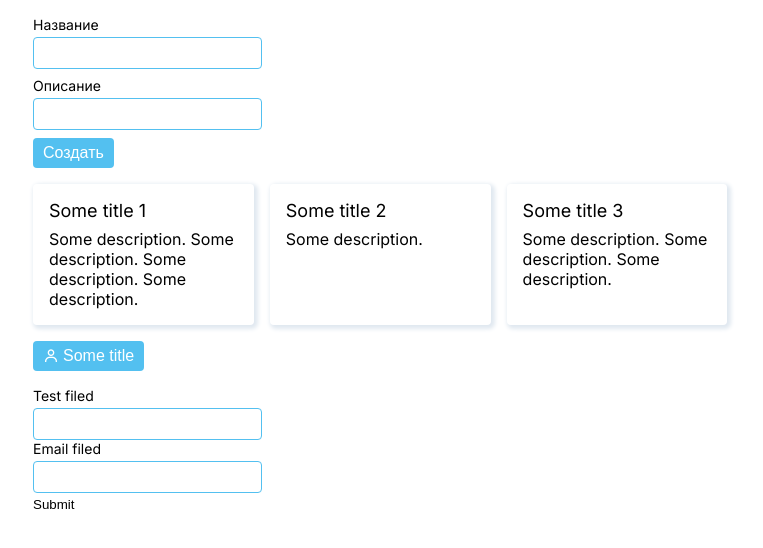
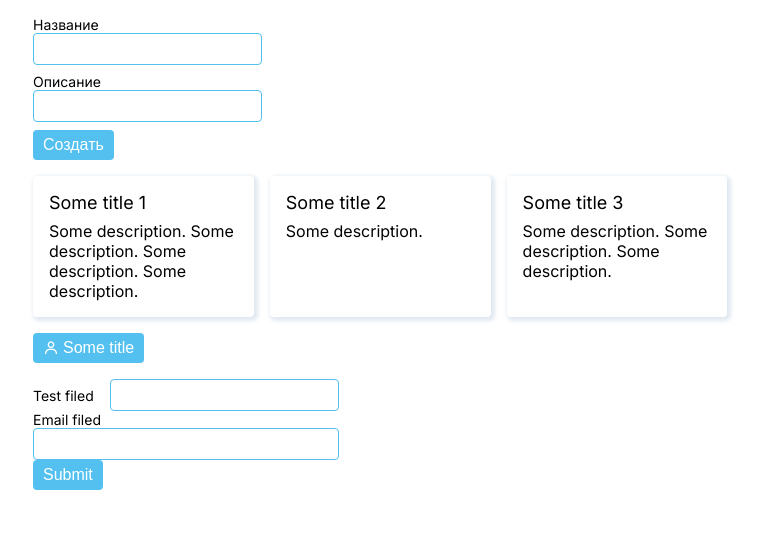
Before and after one commit to Gorschenko/react-app, a React (Create React App) app: page / in a window 1280 px wide. Shown: the top 548 px of the page, without its empty margins (23-786 px from the left). Built offline with nearby package versions, Linux system fonts and the light colour scheme.

Commit message:
Inputs have been edited

```diff
--- a/src/components/App/FormApp/FormApp.js
+++ b/src/components/App/FormApp/FormApp.js
@@ -1,7 +1,6 @@
 import React from 'react';
-// import PropType from 'prop-types';
 import classes from 'components/App/FormApp/FormApp.module.scss';
-import SimpleInput from 'components/base/SimpleInput/SimpleInput.js';
+import SimpleInput from 'components/base/inputs/SimpleInput/SimpleInput.js';
 import DefaultButton from 'components/base/DefaultButton/DefaultButton.js';
 
 export default class FormApp extends React.Component {
@@ -23,11 +22,13 @@ export default class FormApp extends React.Component {
                 <form className={classes.formApp}>
                     <SimpleInput
                         title="Название"
+                        name="name"
                         query={this.state.formData.title}
                         onChange={newValue => this.setState({ formData: { ...this.state.formData, title: newValue } })}
                     />
                     <SimpleInput
                         title="Описание"
+                        name="description"
                         query={this.state.formData.description}
                         onChange={newValue => this.setState({ formData: { ...this.state.formData, description: newValue } })}
                     />
--- a/src/components/SimpleForm/SimpleForm.js
+++ b/src/components/SimpleForm/SimpleForm.js
@@ -1,8 +1,8 @@
 import { useForm } from "react-hook-form";
 import { yupResolver } from '@hookform/resolvers/yup';
 import * as yup from "yup";
-import DefaultInput from 'components/base/DefaultInput/DefaultInput.js';
-// import DefaultButton from 'components/base/DefaultButton/DefaultButton.js';
+import DefaultInput from 'components/base/inputs/DefaultInput/DefaultInput.js';
+import DefaultButton from 'components/base/DefaultButton/DefaultButton.js';
 
 const SimpleForm = () => {
     const schema = yup.object({
@@ -10,10 +10,13 @@ const SimpleForm = () => {
         email: yup.string().email().required(),
     }).required();
 
-    const { register, handleSubmit, formState:{ errors } } = useForm(
+    const { register, handleSubmit, formState:{ errors }, reset } = useForm(
         { resolver: yupResolver(schema) }
     );
-    const onSubmit = data => console.log(data);
+    const onSubmit = data => {
+        console.log(data);
+        reset();
+    };
 
     return (
         <form onSubmit={handleSubmit(onSubmit)}>
@@ -22,6 +25,8 @@ const SimpleForm = () => {
                 name="test"
                 register={register}
                 errors={errors}
+                isInlined={true}
+                additionalClasses="flex-gap-16"
             />
             <DefaultInput
                 title="Email filed"
@@ -29,7 +34,7 @@ const SimpleForm = () => {
                 register={register}
                 errors={errors}
             />
-            <button>Submit</button>
+            <DefaultButton title="Submit" />
         </form>
     );
 }
--- a/src/components/base/DefaultButton/DefaultButton.js
+++ b/src/components/base/DefaultButton/DefaultButton.js
@@ -30,7 +30,7 @@ export default class DefaultButton extends React.Component {
 }
 
 DefaultButton.propTypes = {
-    action: PropTypes.func.isRequired,
+    action: PropTypes.func,
     title: PropTypes.string,
     icon: PropTypes.string,
     size: PropTypes.string,
--- a/src/components/base/DefaultInput/DefaultInput.js
+++ /dev/null
@@ -1,38 +0,0 @@
-import PropType from 'prop-types';
-import 'components/base/DefaultInput/DefaultInput.scss';
-
-const DefaultInput = (props) => {
-    const title = props.title ? <p>{props.title}</p> : null;
-    const inputClasses = `
-        simple-input
-        simple-input_${props.size}
-    `;
-    const error = props.errors[props.name]
-        ? <p>{props.errors[props.name].message }</p>
-        : null;
-    return (
-        <div className={inputClasses}>
-            {title}
-            <input
-                type={props.type}
-                { ...props.register(props.name) }
-            />
-            {error}
-        </div>
-    )
-};
-
-DefaultInput.propTypes = {
-    name: PropType.string.isRequired,
-    errors: PropType.object.isRequired,
-    register: PropType.func.isRequired,
-    title: PropType.string,
-    type: PropType.string,
-}
-
-DefaultInput.defaultProps = {
-    type: 'text',
-    size: 'l',
-}
-
-export default DefaultInput;
--- a/src/components/base/SimpleInput/SimpleInput.scss
+++ /dev/null
@@ -1,27 +0,0 @@
-.simple-input {
-    @include flex-column;
-    gap: 4px;
-
-    p {
-        @include text_s;
-    }
-
-    input {
-        border: 1px solid $cl-primary;
-        border-radius: 4px;
-    }
-
-    &_l {
-        input {
-            padding: 6px 10px;
-            @include text_m;
-        }
-    }
-
-    &_m {
-        input {
-            padding: 4px 8px;
-            @include text_xs;
-        }
-    }
-}
--- /dev/null
+++ b/src/components/base/inputs/DefaultInput/DefaultInput.js
@@ -0,0 +1,57 @@
+import PropType from 'prop-types';
+import 'components/base/inputs/baseInputs.scss';
+
+const DefaultInput = (props) => {
+    const title = props.title
+        ?
+        <label
+            htmlFor={props.name}
+            className="display-block"
+        >
+            {props.title}
+        </label>
+        : null;
+
+    const inputClasses = `
+        default-input
+        default-input_${props.isInlined ? 'inlined' : 'blocked'}
+        default-input_${props.size}
+        ${props.additionalClasses ? props.additionalClasses : ''}
+    `;
+
+    const error = props.errors[props.name]
+        ? <p className="text_xs color_danger">{props.errors[props.name].message }</p>
+        : null;
+
+    return (
+        <div>
+            <div className={inputClasses}>
+                {title}
+                <input
+                    id={props.name}
+                    type={props.type}
+                    { ...props.register(props.name) }
+                />
+            </div>
+            {error}
+        </div>
+    )
+};
+
+DefaultInput.propTypes = {
+    errors: PropType.object.isRequired,
+    register: PropType.func.isRequired,
+    name: PropType.string.isRequired,
+    title: PropType.string,
+    type: PropType.string,
+    isInlined: PropType.bool,
+    additionalClasses: PropType.string,
+}
+
+DefaultInput.defaultProps = {
+    type: 'text',
+    isInlined: false,
+    size: 'l',
+}
+
+export default DefaultInput;
--- a/src/components/base/SimpleInput/SimpleInput.js
+++ b/src/components/base/inputs/SimpleInput/SimpleInput.js
@@ -1,6 +1,6 @@
 import React from 'react';
 import PropType from 'prop-types';
-import 'components/base/SimpleInput/SimpleInput.scss';
+import 'components/base/inputs/baseInputs.scss';
 
 export default class SimpleInput extends React.Component {
     constructor() {
@@ -31,16 +31,28 @@ export default class SimpleInput extends React.Component {
     }
 
     render() {
-        const title = this.props.title ? <p>{this.props.title}</p> : null;
+        const title = this.props.title
+            ?
+            <label
+                htmlFor={this.props.name}
+                className="display-block"
+            >
+                {this.props.title}
+            </label>
+            : null;
+
         const inputClasses = `
-            simple-input
-            simple-input_${this.props.size}
+            default-input
+            default-input_${this.props.isInlined ? 'inlined' : 'blocked'}
+            default-input_${this.props.size}
+            ${this.props.additionalClasses ? this.props.additionalClasses : ''}
         `;
 
         return (
             <div className={inputClasses}>
                 {title}
                 <input
+                    id={this.props.name}
                     type={this.props.type}
                     value={this.state.query}
                     onChange={this.actions.onChange}
@@ -53,11 +65,15 @@ export default class SimpleInput extends React.Component {
 SimpleInput.propTypes = {
     query: PropType.string.isRequired,
     onChange: PropType.func.isRequired,
+    name: PropType.string.isRequired,
     title: PropType.string,
     type: PropType.string,
+    isInlined: PropType.bool,
+    additionalClasses: PropType.string,
 }
 
 SimpleInput.defaultProps = {
     type: 'text',
+    isInlined: false,
     size: 'l',
 }
--- a/src/components/base/DefaultInput/DefaultInput.scss
+++ b/src/components/base/inputs/baseInputs.scss
@@ -1,8 +1,15 @@
 .default-input {
-    @include flex-column;
-    gap: 4px;
 
-    p {
+    &_inlined {
+        display: flex;
+        align-items: center;
+    }
+
+    &_blocked {
+        @include flex-column;
+    }
+
+    label {
         @include text_s;
     }
 
--- /dev/null
+++ b/src/styles/colors.scss
@@ -0,0 +1,5 @@
+.color {
+    &_danger {
+        color: $cl-danger;
+    }
+}
--- a/src/styles/main.scss
+++ b/src/styles/main.scss
@@ -3,5 +3,6 @@
 @import url('https://fonts.googleapis.com/css2?family=Inter&display=swap');
 @import 'boxicons/css/boxicons.min.css';
 @import 'fonts.scss';
+@import 'colors.scss';
 @import 'resets.scss';
 @import 'positions.scss';
--- a/src/styles/positions.scss
+++ b/src/styles/positions.scss
@@ -1,5 +1,23 @@
+.display-block {
+    display: block;
+}
+
 .parent-size {
     @include parent-size;
+}
+
+.flex-gap {
+    &-8 {
+        gap: 8px;
+    }
+
+    &-16 {
+        gap: 16px;
+    }
+
+    &-24 {
+        gap: 24px;
+    }
 }
 
 .flex {
@@ -48,110 +66,128 @@
     }
 }
 
-.mt-8 {
+.mt {
+    &-8 {
         margin-top: 8px;
     }
 
-.mt-16 {
+    &-16 {
         margin-top: 16px;
     }
 
-.mt-24 {
+    &-24 {
         margin-top: 24px;
     }
+}
 
-.mb-8 {
+.mb {
+    &-8 {
         margin-bottom: 8px;
     }
 
-.mb-16 {
+    &-16 {
         margin-bottom: 16px;
     }
 
-.mb-24 {
+    &-24 {
         margin-bottom: 24px;
     }
+}
 
-.mr-8 {
+.mr {
+    &-8 {
         margin-right: 8px;
     }
 
-.mr-16 {
+    &-16 {
         margin-right: 16px;
     }
 
-.mr-24 {
+    &-24 {
         margin-right: 24px;
     }
+}
 
-.ml-8 {
+.ml {
+    &-8 {
         margin-left: 8px;
     }
 
-.ml-16 {
+    &-16 {
         margin-left: 16px;
     }
 
-.ml-24 {
+    &-24 {
         margin-left: 24px;
     }
+}
 
-.p-8 {
+.p {
+    &-8 {
         padding: 8px;
     }
 
-.p-16 {
+    &-16 {
         padding: 16px;
     }
 
-.p-24 {
+    &-24 {
         padding: 24px;
     }
+}
 
-.pt-8 {
+.pt {
+    &-8 {
         padding-top: 8px;
     }
 
-.pt-16 {
+    &-16 {
         padding-top: 16px;
     }
 
-.pt-24 {
+    &-24 {
         padding-top: 24px;
     }
+}
 
-.pb-8 {
+.pb {
+    &-8 {
         padding-bottom: 8px;
     }
 
-.pb-16 {
+    &-16 {
         padding-bottom: 16px;
     }
 
-.pb-24 {
+    &-24 {
         padding-bottom: 24px;
     }
+}
 
-.pl-8 {
+.pl {
+    &-8 {
         padding-left: 8px;
     }
 
-.pl-16 {
+    &-16 {
         padding-left: 16px;
     }
 
-.pl-24 {
+    &-24 {
         padding-left: 24px;
     }
+}
 
-.pr-8 {
+.pr {
+    &-8 {
         padding-right: 8px;
     }
 
-.pr-16 {
+    &-16 {
         padding-right: 16px;
     }
 
-.pr-24 {
+    &-24 {
         padding-right: 24px;
     }
+}
```
Lines whose indentation alone changed are shown as unchanged.
